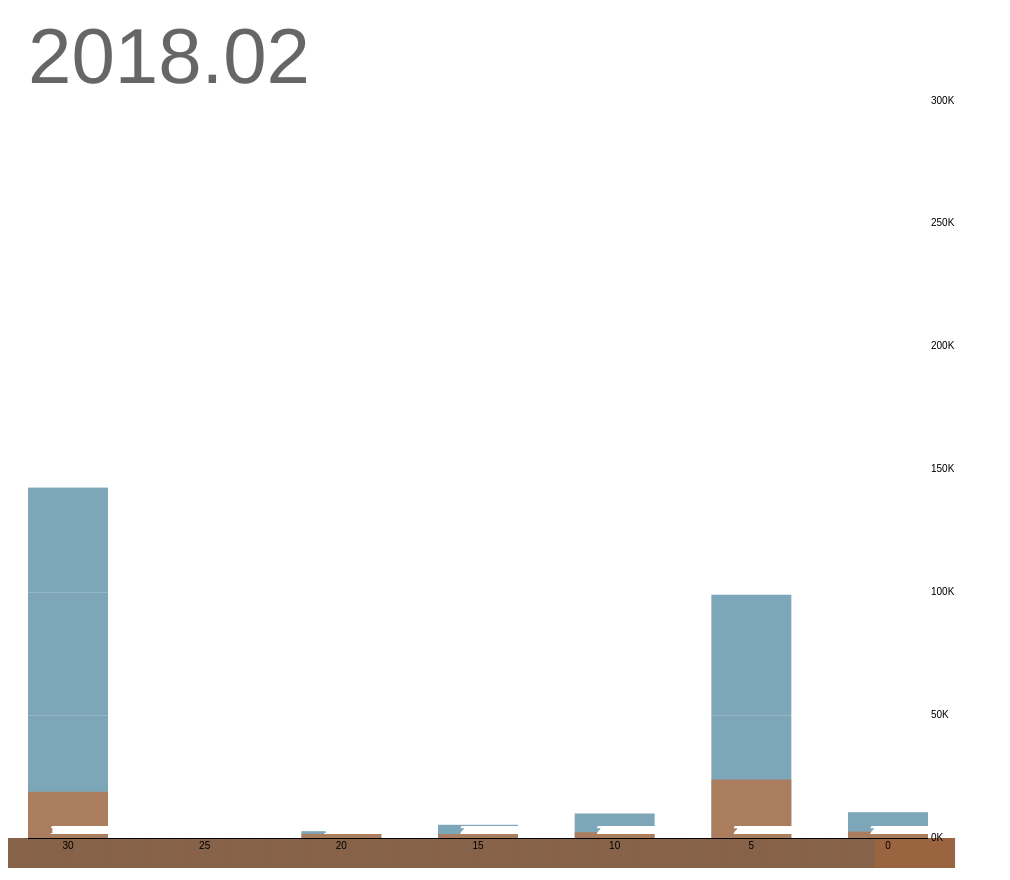
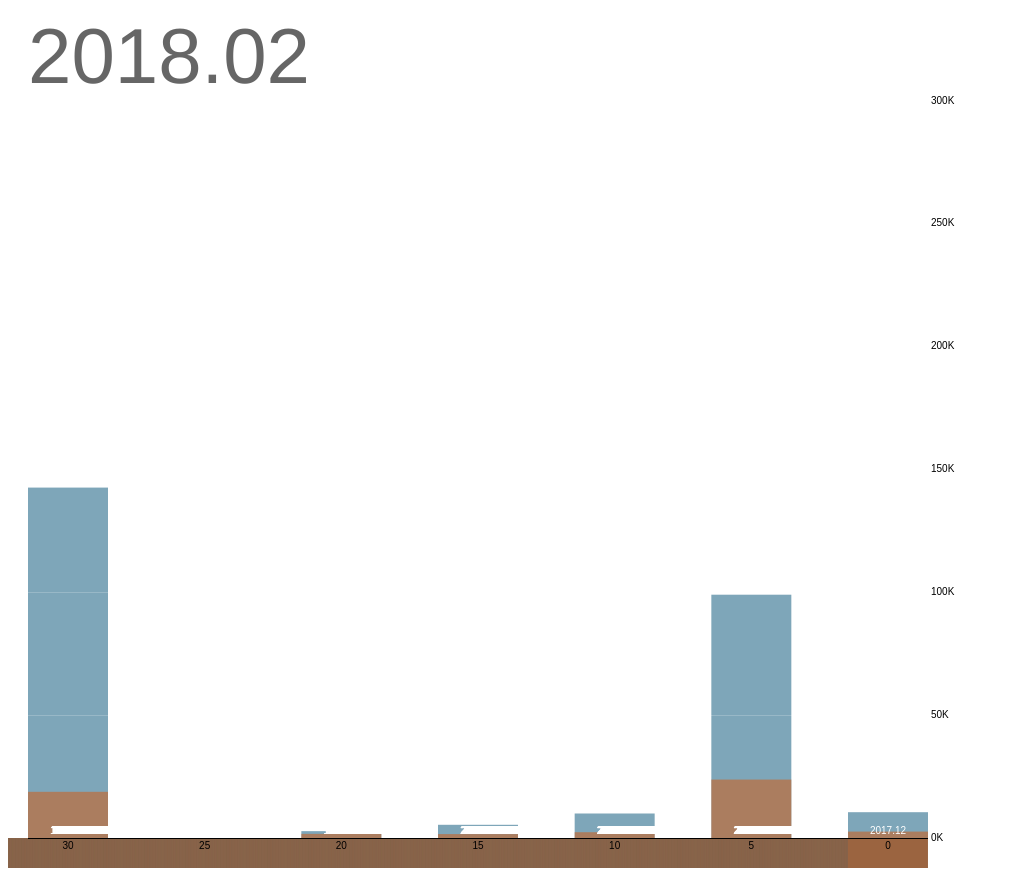
Before and after one commit to SmithersA/population_pyramid, a plain HTML site: page index.html in a window 1280 px wide. Shown: the whole page, without its empty margins (0-1010 px from the left). Drawn offline with nearby package versions, Linux system fonts and the light colour scheme.

Commit message:
Update index.html

```diff
--- a/index.html
+++ b/index.html
@@ -120,7 +120,7 @@ d3.csv("population.csv", function(error, data) {
 
   // Add labeled rects for each birthyear (so that no enter or exit is required).
   var birthyear = birthyears.selectAll(".birthyear")
-      .data(d3.range(year0 - age1, year1 + 1, 0.01))
+      .data(d3.range(year0 - age1, year1 + 0.01, 0.01))
     .enter().append("g")
       .attr("class", "birthyear")
       .attr("transform", function(birthyear) { return "translate(" + x(birthyear) + ",0)"; });
```
